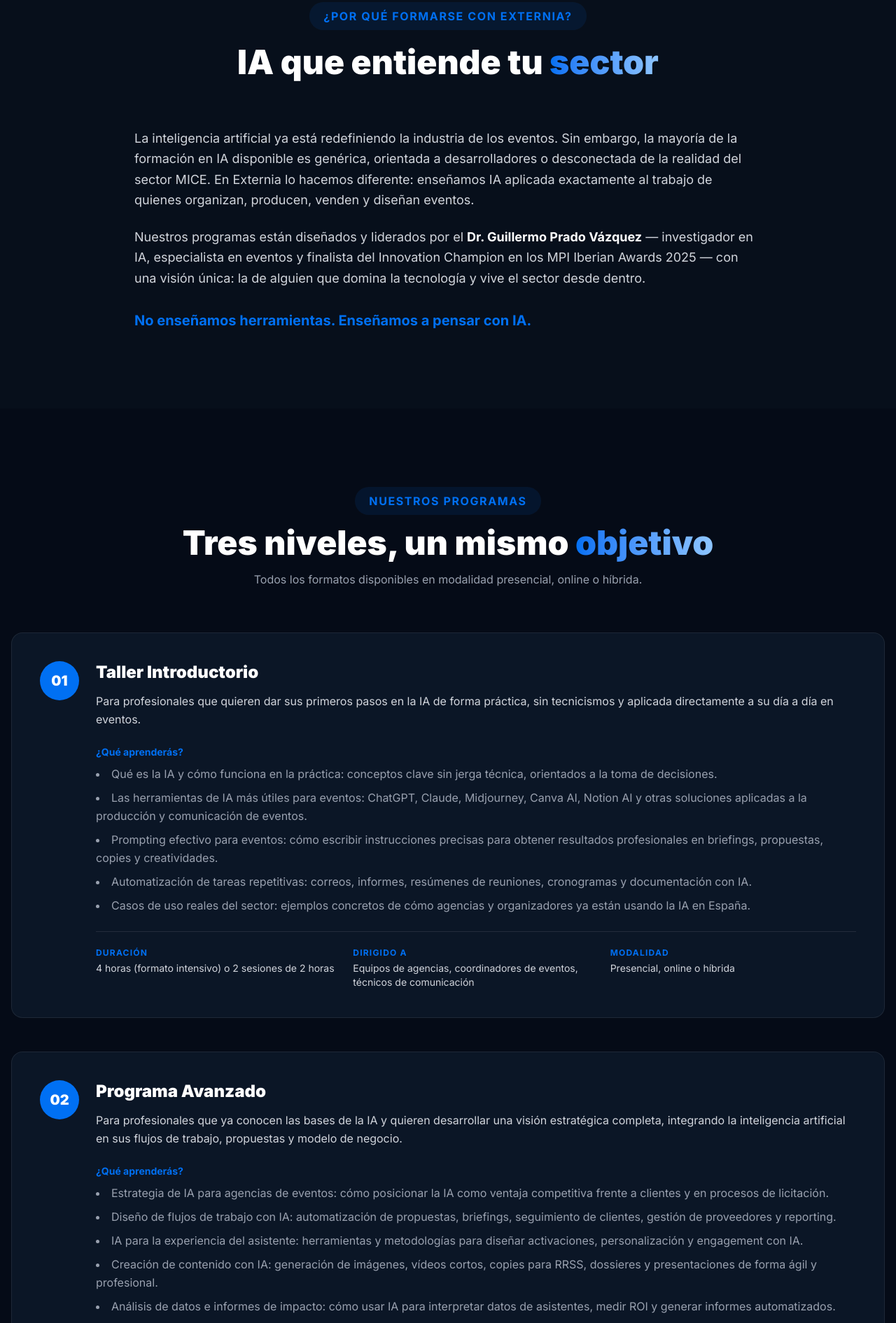
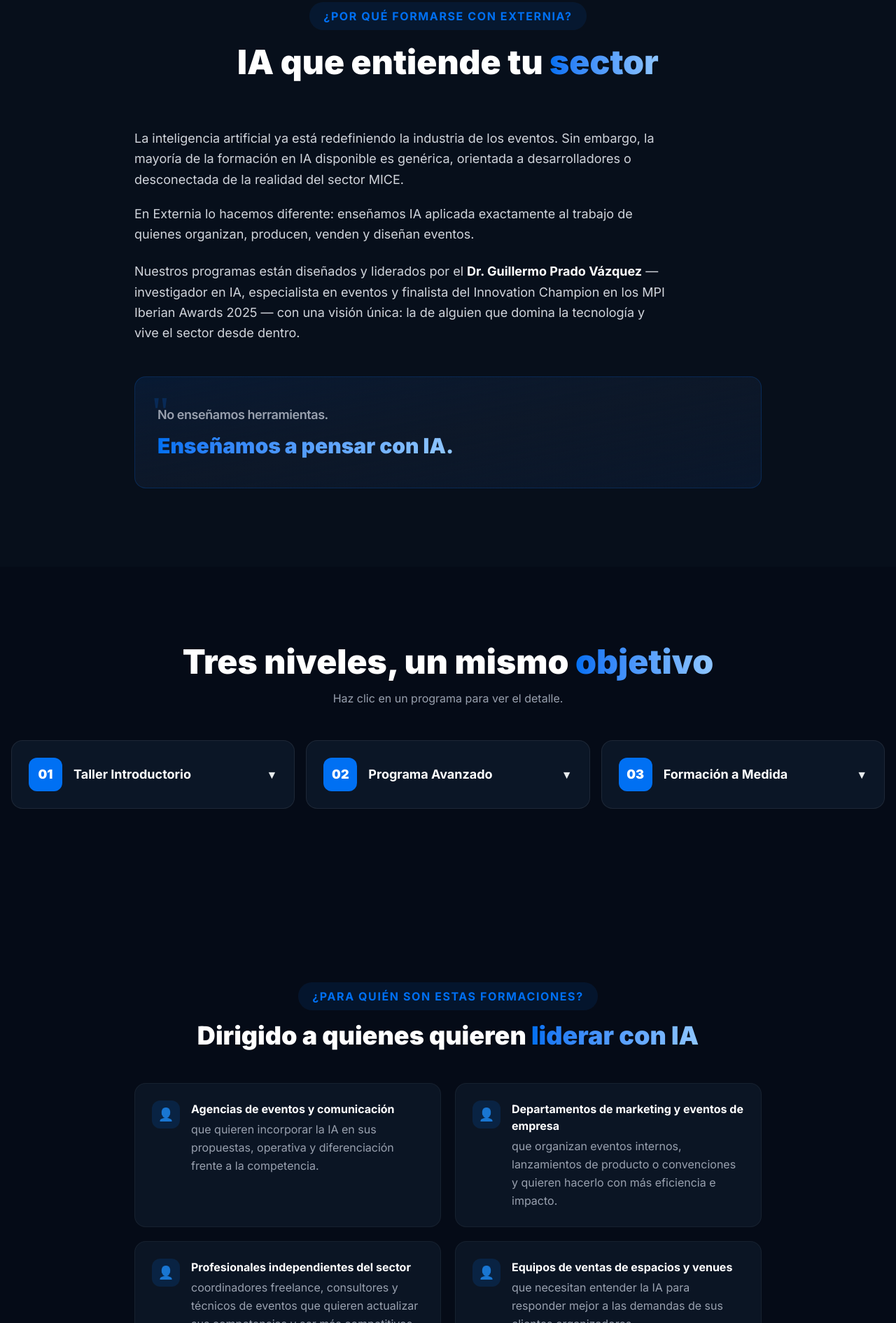
Before and after one commit to Gexternia/web-externia, an Astro site: page /formacion in a window 1280 px wide. Shown: the part 909-2800 px from the top of the page at 70% size. Built offline with nearby package versions, Linux system fonts and the light colour scheme; Astro itself is replaced by a stand-in of ours.

Commit message:
feat: enhance Formacion component with new animations and content structure
- Added AnimatePresence for improved animations.
- Introduced new text elements for program details and enhanced layout with max-width adjustments.
- Updated existing paragraphs for better readability and visual appeal.

```diff
--- a/src/components/Formacion.tsx
+++ b/src/components/Formacion.tsx
@@ -3,7 +3,7 @@
  * Fondo de burbujas, tema claro/oscuro, secciones con FadeIn y TiltCard.
  */
 import { useState, useEffect, useRef } from "react";
-import { motion, useInView } from "framer-motion";
+import { motion, useInView, AnimatePresence } from "framer-motion";
 
 // ── Interactive canvas bubbles background (mismo que Quiénes Somos) ──
 type BubbleData = { x: number; y: number; r: number; vx: number; vy: number; baseVy: number; opacity: number; phase: number };
@@ -209,6 +209,10 @@
         className={`relative z-10 mt-6 text-lg sm:text-xl max-w-2xl leading-relaxed transition-colors duration-500 ${isLight ? "text-gray-500" : "text-gray-300"}`}>
         Aprende IA aplicada al sector que conoces.
       </motion.p>
+      <motion.p initial={{ opacity: 0 }} animate={{ opacity: 1 }} transition={{ duration: 0.6, delay: 0.5 }}
+        className={`relative z-10 mt-3 text-sm uppercase tracking-widest font-semibold transition-colors duration-500 ${isLight ? "text-brand-magenta/80" : "text-azul/90"}`}>
+        Presencial · Online · A medida
+      </motion.p>
     </section>
   );
 }
@@ -233,19 +237,45 @@
         </FadeIn>
 
         <FadeIn delay={0.1}>
-          <p className={`text-base sm:text-lg leading-relaxed transition-colors duration-500 ${isLight ? "text-gray-600" : "text-gray-300"}`}>
-            La inteligencia artificial ya está redefiniendo la industria de los eventos. Sin embargo, la mayoría de la formación en IA disponible es genérica, orientada a desarrolladores o desconectada de la realidad del sector MICE. En Externia lo hacemos diferente: enseñamos IA aplicada exactamente al trabajo de quienes organizan, producen, venden y diseñan eventos.
+          <p className={`text-base sm:text-lg leading-relaxed max-w-3xl transition-colors duration-500 ${isLight ? "text-gray-600" : "text-gray-300"}`}>
+            La inteligencia artificial ya está redefiniendo la industria de los eventos. Sin embargo, la mayoría de la formación en IA disponible es genérica, orientada a desarrolladores o desconectada de la realidad del sector MICE.
+          </p>
+        </FadeIn>
+        <FadeIn delay={0.15}>
+          <p className={`mt-5 text-base sm:text-lg leading-relaxed max-w-3xl transition-colors duration-500 ${isLight ? "text-gray-600" : "text-gray-300"}`}>
+            En Externia lo hacemos diferente: enseñamos IA aplicada exactamente al trabajo de quienes organizan, producen, venden y diseñan eventos.
           </p>
         </FadeIn>
         <FadeIn delay={0.2}>
-          <p className={`mt-6 text-base sm:text-lg leading-relaxed transition-colors duration-500 ${isLight ? "text-gray-600" : "text-gray-300"}`}>
+          <p className={`mt-6 text-base sm:text-lg leading-relaxed max-w-3xl transition-colors duration-500 ${isLight ? "text-gray-600" : "text-gray-300"}`}>
             Nuestros programas están diseñados y liderados por el <strong className={isLight ? "text-gray-900" : "text-white"}>Dr. Guillermo Prado Vázquez</strong> — investigador en IA, especialista en eventos y finalista del Innovation Champion en los MPI Iberian Awards 2025 — con una visión única: la de alguien que domina la tecnología y vive el sector desde dentro.
           </p>
         </FadeIn>
         <FadeIn delay={0.3}>
-          <p className={`mt-8 text-xl font-bold transition-colors duration-500 ${isLight ? "text-brand-magenta" : "text-azul"}`}>
-            No enseñamos herramientas. Enseñamos a pensar con IA.
+          <blockquote className={`relative mt-12 px-6 sm:px-8 py-8 sm:py-10 rounded-2xl overflow-hidden transition-colors duration-500 ${
+            isLight
+              ? "bg-gradient-to-br from-brand-magenta/8 via-white to-brand-fuchsia/6 border border-brand-magenta/15"
+              : "bg-gradient-to-br from-azul/12 via-[#0d1829] to-blue-500/8 border border-azul/20"
+          }`}>
+            {/* Marca de cita sutil */}
+            <span className={`absolute top-5 left-6 text-5xl sm:text-6xl font-serif leading-none select-none transition-colors duration-500 ${
+              isLight ? "text-brand-magenta/15" : "text-azul/20"
+            }`} aria-hidden>"</span>
+            <div className="relative">
+              <p className={`text-base sm:text-lg font-semibold tracking-tight m-0 mb-3 transition-colors duration-500 ${
+                isLight ? "text-gray-600" : "text-gray-400"
+              }`}>
+                No enseñamos herramientas.
               </p>
+              <p className={`text-xl sm:text-2xl md:text-3xl font-black leading-tight m-0 transition-colors duration-500 ${
+                isLight
+                  ? "bg-gradient-to-r from-brand-magenta via-brand-fuchsia to-brand-orange bg-clip-text text-transparent"
+                  : "bg-gradient-to-r from-azul via-blue-300 to-azul bg-clip-text text-transparent"
+              }`}>
+                Enseñamos a pensar con IA.
+              </p>
+            </div>
+          </blockquote>
         </FadeIn>
       </div>
     </section>
@@ -255,8 +285,19 @@
 // ════════════════════════════════════════════════════════
 // NUESTROS PROGRAMAS
 // ════════════════════════════════════════════════════════
-function ProgramasSection({ isLight }: { isLight: boolean }) {
-  const programas = [
+type Programa = {
+  num: string;
+  title: string;
+  intro: string;
+  listTitle: string;
+  items: string[];
+  duracion: string;
+  dirigido: string;
+  modalidad: string;
+  extra?: string;
+};
+
+const PROGRAMAS_DATA: Programa[] = [
   {
     num: "01",
     title: "Taller Introductorio",
@@ -309,11 +350,13 @@
   },
 ];
 
+function ProgramasSection({ isLight }: { isLight: boolean }) {
+  const [expanded, setExpanded] = useState<number | null>(null);
+
   return (
     <section className={`relative py-28 px-4 overflow-hidden transition-colors duration-500 ${sectionBg(isLight)}`}>
       <div className="max-w-7xl mx-auto relative z-10">
-        <FadeIn className="text-center mb-16">
-          <SectionLabel text="Nuestros programas" isLight={isLight} />
+        <FadeIn className="text-center mb-12">
           <h2 className={`text-4xl sm:text-5xl font-black transition-colors duration-500 ${isLight ? "text-gray-900" : "text-white"}`}>
             Tres niveles, un mismo{" "}
             <span className={isLight
@@ -323,102 +366,122 @@
             </span>
           </h2>
           <p className={`mt-4 text-base max-w-2xl mx-auto transition-colors duration-500 ${isLight ? "text-gray-500" : "text-gray-400"}`}>
-            Todos los formatos disponibles en modalidad presencial, online o híbrida.
+            Haz clic en un programa para ver el detalle.
           </p>
         </FadeIn>
 
-        <div className="space-y-12">
-          {programas.map((p, i) => (
-            <FadeIn key={i} delay={i * 0.1} from="left">
-              <TiltCard className={`rounded-2xl border p-8 sm:p-10 transition-all duration-300 ${
+        {/* Cartas pequeñas: solo título */}
+        <FadeIn className="grid grid-cols-1 sm:grid-cols-3 gap-4 mb-6">
+          {PROGRAMAS_DATA.map((p, i) => (
+            <button
+              key={i}
+              type="button"
+              onClick={() => setExpanded(expanded === i ? null : i)}
+              className={`rounded-2xl border p-5 sm:p-6 text-left transition-colors duration-300 flex items-center gap-4 ${
+                expanded === i
+                  ? isLight
+                    ? "bg-brand-magenta/10 border-brand-magenta/50 shadow-lg ring-2 ring-brand-magenta/20"
+                    : "bg-azul/10 border-azul/50 shadow-lg ring-2 ring-azul/20"
+                  : isLight
+                    ? "bg-white/90 border-gray-100 hover:border-brand-magenta/30"
+                    : "bg-[#0d1829]/90 border-white/8 hover:border-azul/40"
+              }`}
+            >
+              <span className={`shrink-0 w-12 h-12 rounded-xl flex items-center justify-center text-lg font-black text-white ${isLight ? "bg-brand-magenta" : "bg-azul"}`}>
+                {p.num}
+              </span>
+              <span className={`font-bold text-base sm:text-lg transition-colors duration-500 truncate ${isLight ? "text-gray-900" : "text-white"}`}>
+                {p.title}
+              </span>
+              <span className={`shrink-0 ml-auto transition-transform duration-300 ${expanded === i ? "rotate-180" : ""}`} aria-hidden>
+                ▼
+              </span>
+            </button>
+          ))}
+        </FadeIn>
+
+        {/* Contenido expandido: la carta se hace grande con todo dentro */}
+        <AnimatePresence mode="wait">
+          {expanded !== null && (
+            <motion.div
+              key={expanded}
+              initial={{ opacity: 0, height: 0 }}
+              animate={{ opacity: 1, height: "auto" }}
+              exit={{ opacity: 0, height: 0 }}
+              transition={{ duration: 0.35, ease: [0.22, 1, 0.36, 1] }}
+              className="overflow-hidden"
+            >
+              <div className={`rounded-2xl border overflow-hidden transition-all duration-300 ${
                 isLight
-                  ? "bg-white/90 border-gray-100 shadow-sm backdrop-blur-sm hover:border-brand-magenta/30"
-                  : "bg-[#0d1829]/90 border-white/8 backdrop-blur-sm hover:border-azul/40"
+                  ? "bg-white/90 border-gray-100 shadow-xl backdrop-blur-sm border-brand-magenta/20"
+                  : "bg-[#0d1829]/90 border-white/8 backdrop-blur-sm border-azul/30"
               }`}>
-                <div className="flex flex-col md:flex-row md:items-start gap-6">
-                  <div className={`shrink-0 w-14 h-14 rounded-full flex items-center justify-center text-xl font-black text-white transition-colors duration-500 ${isLight ? "bg-brand-magenta" : "bg-azul"}`}>
-                    {p.num}
+                <div className={`h-1 w-full ${isLight ? "bg-gradient-to-r from-brand-magenta to-brand-fuchsia" : "bg-gradient-to-r from-azul to-blue-400"}`} />
+                <div className="p-8 sm:p-10">
+                  <div className="flex flex-col md:flex-row md:items-start gap-8">
+                    <div className="shrink-0">
+                      <div className={`w-14 h-14 rounded-2xl flex items-center justify-center text-xl font-black text-white shadow-lg ${isLight ? "bg-brand-magenta" : "bg-azul"}`}>
+                        {PROGRAMAS_DATA[expanded].num}
+                      </div>
                     </div>
                     <div className="flex-1 min-w-0">
-                    <h3 className={`text-2xl font-black mb-3 transition-colors duration-500 ${isLight ? "text-gray-900" : "text-white"}`}>{p.title}</h3>
-                    <p className={`text-base leading-relaxed mb-6 transition-colors duration-500 ${isLight ? "text-gray-600" : "text-gray-300"}`}>{p.intro}</p>
-                    <p className={`text-sm font-bold mb-2 transition-colors duration-500 ${isLight ? "text-brand-magenta" : "text-azul"}`}>{p.listTitle}</p>
-                    <ul className={`space-y-2 text-sm sm:text-base leading-relaxed list-disc list-inside mb-6 transition-colors duration-500 ${isLight ? "text-gray-600" : "text-gray-400"}`}>
-                      {p.items.map((item, j) => (
-                        <li key={j}>{item}</li>
+                      <h3 className={`text-2xl sm:text-3xl font-black mb-2 ${isLight ? "text-gray-900" : "text-white"}`}>
+                        {PROGRAMAS_DATA[expanded].title}
+                      </h3>
+                      <p className={`text-base sm:text-lg leading-relaxed mb-8 text-balance ${isLight ? "text-gray-600" : "text-gray-300"}`}>
+                        {PROGRAMAS_DATA[expanded].intro}
+                      </p>
+
+                      <div className={`rounded-xl p-5 mb-6 ${isLight ? "bg-gray-50/80" : "bg-white/5"}`}>
+                        <p className={`text-sm font-bold mb-4 flex items-center gap-2 ${isLight ? "text-brand-magenta" : "text-azul"}`}>
+                          <span aria-hidden>✓</span> {PROGRAMAS_DATA[expanded].listTitle}
+                        </p>
+                        <ul className={`space-y-3 text-sm sm:text-base leading-relaxed ${isLight ? "text-gray-600" : "text-gray-400"}`}>
+                          {PROGRAMAS_DATA[expanded].items.map((item, j) => (
+                            <li key={j} className="flex gap-3">
+                              <span className={`shrink-0 mt-1.5 w-1.5 h-1.5 rounded-full ${isLight ? "bg-brand-magenta" : "bg-azul"}`} aria-hidden />
+                              <span>{item}</span>
+                            </li>
                           ))}
                         </ul>
-                    {p.extra && (
-                      <p className={`text-sm leading-relaxed mb-6 transition-colors duration-500 ${isLight ? "text-gray-500" : "text-gray-400"}`}>{p.extra}</p>
+                      </div>
+
+                      {PROGRAMAS_DATA[expanded].extra && (
+                        <p className={`text-sm leading-relaxed mb-6 pl-4 border-l-2 ${isLight ? "border-brand-magenta/40 text-gray-500" : "border-azul/40 text-gray-400"}`}>
+                          {PROGRAMAS_DATA[expanded].extra}
+                        </p>
                       )}
-                    <div className={`grid sm:grid-cols-3 gap-4 pt-4 border-t transition-colors duration-500 ${isLight ? "border-gray-200" : "border-white/10"}`}>
+
+                      <div className={`grid sm:grid-cols-3 gap-6 pt-6 border-t ${isLight ? "border-gray-200" : "border-white/10"}`}>
+                        <div className="flex gap-3">
+                          <span className={`shrink-0 w-9 h-9 rounded-lg flex items-center justify-center text-lg ${isLight ? "bg-brand-magenta/10 text-brand-magenta" : "bg-azul/15 text-azul"}`} aria-hidden>⏱</span>
                           <div>
-                        <span className={`text-xs font-bold tracking-widest uppercase transition-colors duration-500 ${isLight ? "text-brand-magenta" : "text-azul"}`}>Duración</span>
-                        <p className={`text-sm mt-0.5 transition-colors duration-500 ${isLight ? "text-gray-700" : "text-gray-300"}`}>{p.duracion}</p>
+                            <span className={`text-xs font-bold tracking-widest uppercase block mb-0.5 ${isLight ? "text-brand-magenta" : "text-azul"}`}>Duración</span>
+                            <p className={`text-sm leading-snug ${isLight ? "text-gray-700" : "text-gray-300"}`}>{PROGRAMAS_DATA[expanded].duracion}</p>
                           </div>
+                        </div>
+                        <div className="flex gap-3">
+                          <span className={`shrink-0 w-9 h-9 rounded-lg flex items-center justify-center text-lg ${isLight ? "bg-brand-magenta/10 text-brand-magenta" : "bg-azul/15 text-azul"}`} aria-hidden>👥</span>
                           <div>
-                        <span className={`text-xs font-bold tracking-widest uppercase transition-colors duration-500 ${isLight ? "text-brand-magenta" : "text-azul"}`}>Dirigido a</span>
-                        <p className={`text-sm mt-0.5 transition-colors duration-500 ${isLight ? "text-gray-700" : "text-gray-300"}`}>{p.dirigido}</p>
+                            <span className={`text-xs font-bold tracking-widest uppercase block mb-0.5 ${isLight ? "text-brand-magenta" : "text-azul"}`}>Dirigido a</span>
+                            <p className={`text-sm leading-snug ${isLight ? "text-gray-700" : "text-gray-300"}`}>{PROGRAMAS_DATA[expanded].dirigido}</p>
                           </div>
+                        </div>
+                        <div className="flex gap-3">
+                          <span className={`shrink-0 w-9 h-9 rounded-lg flex items-center justify-center text-lg ${isLight ? "bg-brand-magenta/10 text-brand-magenta" : "bg-azul/15 text-azul"}`} aria-hidden>📍</span>
                           <div>
-                        <span className={`text-xs font-bold tracking-widest uppercase transition-colors duration-500 ${isLight ? "text-brand-magenta" : "text-azul"}`}>Modalidad</span>
-                        <p className={`text-sm mt-0.5 transition-colors duration-500 ${isLight ? "text-gray-700" : "text-gray-300"}`}>{p.modalidad}</p>
+                            <span className={`text-xs font-bold tracking-widest uppercase block mb-0.5 ${isLight ? "text-brand-magenta" : "text-azul"}`}>Modalidad</span>
+                            <p className={`text-sm leading-snug ${isLight ? "text-gray-700" : "text-gray-300"}`}>{PROGRAMAS_DATA[expanded].modalidad}</p>
                           </div>
                         </div>
                       </div>
                     </div>
-              </TiltCard>
-            </FadeIn>
-          ))}
                   </div>
                 </div>
-    </section>
-  );
-}
-
-// ════════════════════════════════════════════════════════
-// TU FORMADOR
-// ════════════════════════════════════════════════════════
-function FormadorSection({ isLight }: { isLight: boolean }) {
-  const puntos = [
-    "Doctor en Biociencias Moleculares: por la Universidad Autónoma de Madrid, con investigación en IA aplicada a oncología en el Hospital La Paz.",
-    "Especialista en eventos: con experiencia directa en producción y gestión de eventos corporativos y MICE en España.",
-    "Finalista del Innovation Champion: en los MPI Iberian Awards 2025, reconocimiento a la innovación en la industria de los eventos.",
-    "Divulgador y ponente: en conferencias del sector como el Ibiza MICE Summit y otros eventos de referencia de la industria.",
-  ];
-
-  return (
-    <section className={`relative py-28 px-4 overflow-hidden transition-colors duration-500 ${sectionBg(isLight, true)}`}>
-      <div className="max-w-5xl mx-auto relative z-10">
-        <FadeIn className="text-center mb-12">
-          <SectionLabel text="Tu formador" isLight={isLight} />
-          <h2 className={`text-4xl sm:text-5xl font-black transition-colors duration-500 ${isLight ? "text-gray-900" : "text-white"}`}>
-            Guillermo Prado Vázquez
-          </h2>
-        </FadeIn>
-
-        <FadeIn delay={0.1}>
-          <p className={`text-lg leading-relaxed text-center mb-10 transition-colors duration-500 ${isLight ? "text-gray-600" : "text-gray-300"}`}>
-            Todas las formaciones están lideradas por Guillermo Prado Vázquez, fundador de Externia. Su perfil es genuinamente único en el mercado español:
-          </p>
-        </FadeIn>
-
-        <ul className={`space-y-4 mb-10 transition-colors duration-500 ${isLight ? "text-gray-600" : "text-gray-300"}`}>
-          {puntos.map((p, i) => (
-            <FadeIn key={i} delay={0.15 + i * 0.05} from="left">
-              <li className="flex gap-3">
-                <span className={`shrink-0 mt-1 w-2 h-2 rounded-full transition-colors duration-500 ${isLight ? "bg-brand-magenta" : "bg-azul"}`} />
-                <span className="text-base leading-relaxed">{p}</span>
-              </li>
-            </FadeIn>
-          ))}
-        </ul>
-
-        <FadeIn delay={0.4}>
-          <p className={`text-base leading-relaxed text-center transition-colors duration-500 ${isLight ? "text-gray-600" : "text-gray-400"}`}>
-            Guillermo combina el rigor de la investigación científica con el conocimiento práctico del sector. Sus formaciones no son teóricas: son sesiones prácticas, con herramientas reales, casos del sector y resultados inmediatamente aplicables.
-          </p>
-        </FadeIn>
+              </div>
+            </motion.div>
+          )}
+        </AnimatePresence>
       </div>
     </section>
   );
@@ -450,16 +513,18 @@
           </h2>
         </FadeIn>
 
-        <div className="space-y-4">
+        <div className="grid sm:grid-cols-2 gap-5">
           {publicos.map((item, i) => (
             <FadeIn key={i} delay={i * 0.08}>
-              <div className={`flex gap-4 p-5 rounded-2xl border transition-all duration-300 hover:-translate-y-0.5 ${
-                isLight ? "bg-white/90 border-gray-100" : "bg-[#0d1829]/80 border-white/5 hover:border-azul/30"
+              <div className={`flex gap-4 p-6 rounded-2xl border transition-all duration-300 hover:-translate-y-0.5 h-full ${
+                isLight ? "bg-white/90 border-gray-100 hover:border-brand-magenta/20 hover:shadow-md" : "bg-[#0d1829]/80 border-white/5 hover:border-azul/30"
               }`}>
-                <span className={`shrink-0 text-xl transition-colors duration-500 ${isLight ? "text-brand-magenta" : "text-azul"}`}>→</span>
-                <div>
-                  <span className={`font-bold transition-colors duration-500 ${isLight ? "text-gray-900" : "text-white"}`}>{item.label}</span>
-                  <span className={`text-sm sm:text-base transition-colors duration-500 ${isLight ? "text-gray-600" : "text-gray-400"}`}> {item.desc}</span>
+                <span className={`shrink-0 w-10 h-10 rounded-xl flex items-center justify-center text-lg transition-colors duration-500 ${isLight ? "bg-brand-magenta/10 text-brand-magenta" : "bg-azul/15 text-azul"}`} aria-hidden>
+                  👤
+                </span>
+                <div className="min-w-0">
+                  <p className={`font-bold text-base mb-1 transition-colors duration-500 ${isLight ? "text-gray-900" : "text-white"}`}>{item.label}</p>
+                  <p className={`text-sm sm:text-base leading-relaxed transition-colors duration-500 ${isLight ? "text-gray-600" : "text-gray-400"}`}>{item.desc}</p>
                 </div>
               </div>
             </FadeIn>
@@ -500,14 +565,19 @@
         <div className="grid sm:grid-cols-2 lg:grid-cols-3 gap-6">
           {items.map((item, i) => (
             <FadeIn key={i} delay={i * 0.08}>
-              <TiltCard className={`p-6 rounded-2xl border transition-all duration-300 ${
+              <TiltCard className={`rounded-2xl border overflow-hidden transition-all duration-300 h-full flex flex-col ${
                 isLight
                   ? "bg-white/90 border-gray-100 hover:border-brand-magenta/30 backdrop-blur-sm"
                   : "bg-[#0d1829]/80 border-white/5 hover:border-azul/40 backdrop-blur-sm"
               }`}>
-                <div className="text-3xl mb-4">{item.icon}</div>
+                <div className={`w-full h-1 flex-shrink-0 transition-colors duration-500 ${isLight ? "bg-gradient-to-r from-brand-magenta to-brand-fuchsia" : "bg-gradient-to-r from-azul to-blue-400"}`} />
+                <div className="p-6 flex-1 flex flex-col">
+                  <div className={`w-12 h-12 rounded-xl flex items-center justify-center text-2xl mb-4 transition-colors duration-500 ${isLight ? "bg-brand-magenta/10" : "bg-azul/15"}`}>
+                    {item.icon}
+                  </div>
                   <h3 className={`text-lg font-bold mb-2 transition-colors duration-500 ${isLight ? "text-gray-900" : "text-white"}`}>{item.title}</h3>
-                <p className={`text-sm leading-relaxed transition-colors duration-500 ${isLight ? "text-gray-600" : "text-gray-400"}`}>{item.desc}</p>
+                  <p className={`text-sm leading-relaxed transition-colors duration-500 flex-1 ${isLight ? "text-gray-600" : "text-gray-400"}`}>{item.desc}</p>
+                </div>
               </TiltCard>
             </FadeIn>
           ))}
@@ -538,8 +608,8 @@
               IA aplicada a eventos
             </span>
           </h2>
-          <p className={`text-lg mb-10 transition-colors duration-500 ${isLight ? "text-gray-500" : "text-gray-400"}`}>
-            Elige el programa que mejor se adapte a tu equipo y contacta con nosotros.
+          <p className={`text-lg mb-10 max-w-xl mx-auto transition-colors duration-500 ${isLight ? "text-gray-500" : "text-gray-400"}`}>
+            Elige el programa que mejor se adapte a tu equipo y contacta con nosotros. Te respondemos sin compromiso.
           </p>
 
           <motion.a href="#contacto" whileHover={{ scale: 1.06 }} whileTap={{ scale: 0.97 }}
@@ -567,7 +637,6 @@
         <HeroSection isLight={isLight} />
         <PorQueSection isLight={isLight} />
         <ProgramasSection isLight={isLight} />
-        <FormadorSection isLight={isLight} />
         <ParaQuienSection isLight={isLight} />
         <DiferenciasFormacionSection isLight={isLight} />
         <CTASection isLight={isLight} />
```
Lines whose indentation alone changed are shown as unchanged.
